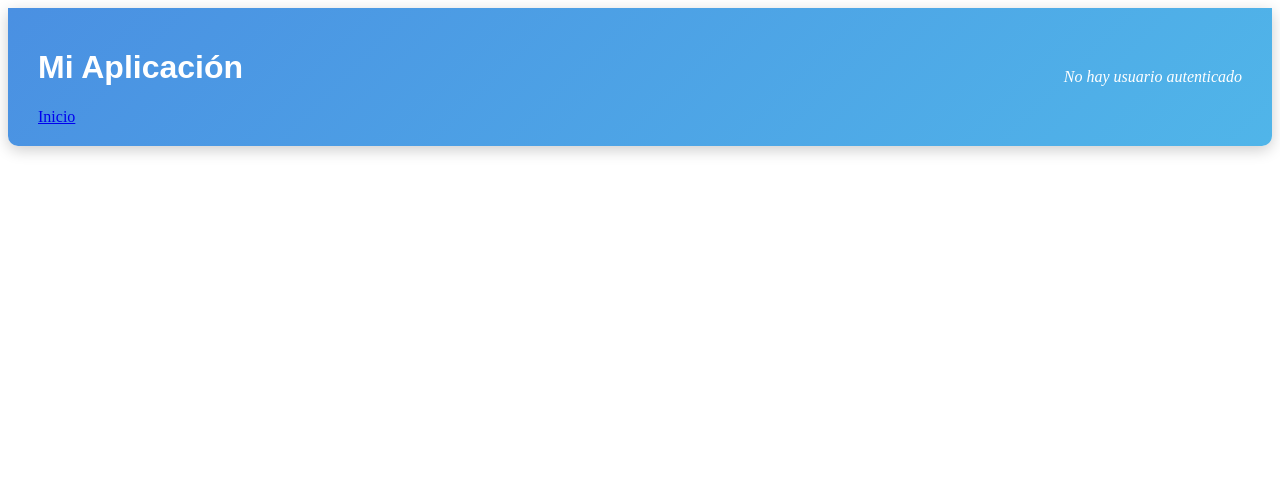
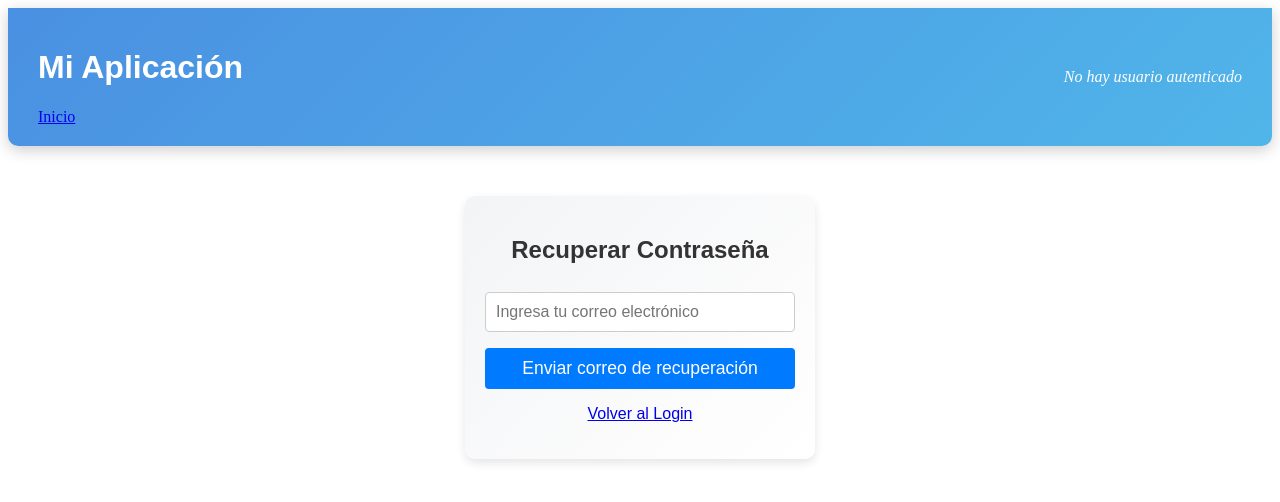
Before and after one commit to Rapa0/blog_de_notas, a React (Vite) app: page /forgot-password in a window 1280 px wide. Shown: the top 502 px of the page. Built offline with nearby package versions, Linux system fonts and the light colour scheme; no server answers.

Commit message:
Recuperacion de password
Ahora se puede recuperar contraseña

```diff
--- a/src/App.tsx
+++ b/src/App.tsx
@@ -6,6 +6,7 @@ import Home from "./pages/Home";
 import Notas from "./pages/Notas";
 import Login from "./pages/Login";
 import Registro from "./pages/Registro";
+import ForgotPassword from "./pages/ForgotPassword";  // Nuevo import
 import { useContext } from "react";
 import { AuthContext } from "./context/AuthContext";
 import type { JSX } from "react";
@@ -35,6 +36,15 @@ function App() {
               }
             />
             <Route path="/registro" element={<Registro />} />
+            {/* Nueva ruta para recuperar contraseñas mediante pregunta secreta */}
+            <Route
+              path="/forgot-password"
+              element={
+                <PublicRoute>
+                  <ForgotPassword />
+                </PublicRoute>
+              }
+            />
           </Routes>
         </BrowserRouter>
       </NotasProvider>
--- /dev/null
+++ b/src/pages/ForgotPassword.css
@@ -0,0 +1,68 @@
+.forgot-password-container {
+    width: 350px;
+    margin: 50px auto;
+    padding: 20px;
+    background: linear-gradient(135deg, #f3f4f6, #ffffff);
+    border-radius: 10px;
+    box-shadow: 0px 4px 10px rgba(0, 0, 0, 0.1);
+    text-align: center;
+    animation: fadeIn 0.5s ease-out;
+    font-family: 'Poppins', sans-serif;
+  }
+
+  @keyframes fadeIn {
+    from {
+      opacity: 0;
+      transform: translateY(20px);
+    }
+    to {
+      opacity: 1;
+      transform: translateY(0);
+    }
+  }
+
+  .forgot-password-container h2 {
+    margin-bottom: 20px;
+    color: #333;
+  }
+
+  .forgot-password-container form {
+    display: flex;
+    flex-direction: column;
+  }
+
+  .forgot-password-container input {
+    width: 100%;
+    padding: 10px;
+    margin: 8px 0;
+    border: 1px solid #ccc;
+    border-radius: 4px;
+    font-size: 1rem;
+  }
+
+  .forgot-password-container button {
+    padding: 10px;
+    margin-top: 8px;
+    font-size: 1.1rem;
+    border: none;
+    border-radius: 4px;
+    background-color: #007bff;
+    color: #fff;
+    cursor: pointer;
+    transition: background-color 0.3s ease, transform 0.2s ease;
+  }
+
+  .forgot-password-container button:hover {
+    background-color: #0056b3;
+    transform: scale(1.03);
+  }
+
+  .success {
+    color: green;
+    margin-bottom: 10px;
+  }
+
+  .error {
+    color: red;
+    margin-bottom: 10px;
+  }
--- /dev/null
+++ b/src/pages/ForgotPassword.tsx
@@ -0,0 +1,56 @@
+import React, { useState } from "react";
+import { getAuth, sendPasswordResetEmail } from "firebase/auth";
+import { Link } from "react-router-dom";
+import "./ForgotPassword.css";
+
+export default function ForgotPassword() {
+  const [email, setEmail] = useState("");
+  const [message, setMessage] = useState("");
+  const [errorMsg, setErrorMsg] = useState("");
+  const [isLoading, setIsLoading] = useState(false);
+
+  const auth = getAuth(); // Obtiene la instancia de Firebase Auth
+
+  const handleResetPassword = async (e: React.FormEvent<HTMLFormElement>) => {
+    e.preventDefault();
+    setMessage("");
+    setErrorMsg("");
+    setIsLoading(true);
+    try {
+      // Envía el correo de restablecimiento de contraseña
+      await sendPasswordResetEmail(auth, email);
+      setMessage("Se ha enviado un correo para restablecer tu contraseña.");
+    } catch (error: unknown) {
+      if (error instanceof Error) {
+        setErrorMsg(error.message);
+      } else {
+        setErrorMsg("Error desconocido.");
+      }
+    } finally {
+      setIsLoading(false);
+    }
+  };
+
+  return (
+    <div className="forgot-password-container">
+      <h2>Recuperar Contraseña</h2>
+      {message && <p className="success">{message}</p>}
+      {errorMsg && <p className="error">{errorMsg}</p>}
+      <form onSubmit={handleResetPassword}>
+        <input
+          type="email"
+          placeholder="Ingresa tu correo electrónico"
+          value={email}
+          onChange={(e) => setEmail(e.target.value)}
+          required
+        />
+        <button type="submit" disabled={isLoading}>
+          {isLoading ? "Enviando..." : "Enviar correo de recuperación"}
+        </button>
+      </form>
+      <p>
+        <Link to="/login">Volver al Login</Link>
+      </p>
+    </div>
+  );
+}
--- a/src/pages/Login.tsx
+++ b/src/pages/Login.tsx
@@ -9,7 +9,6 @@ export default function Login() {
   const [password, setPassword] = useState("");
   const [errorMsg, setErrorMsg] = useState("");
 
-  // Validación simple del formato del email
   const isValidEmail = (email: string) => /\S+@\S+\.\S+/.test(email);
 
   const handleLogin = async (e: React.FormEvent<HTMLFormElement>) => {
@@ -29,12 +28,11 @@ export default function Login() {
     try {
       await login(email, password);
     } catch (error: unknown) {
-      const message =
-        error instanceof Error
-          ? error.message
-          : "Error al iniciar sesión. Verifica tus credenciales.";
-      setErrorMsg(message);
-      console.error("Error en handleLogin:", error);
+      if (error instanceof Error) {
+        setErrorMsg(error.message);
+      } else {
+        setErrorMsg("Error desconocido al iniciar sesión.");
+      }
     }
   };
 
@@ -63,6 +61,10 @@ export default function Login() {
         <p>
           ¿No tienes cuenta? <Link to="/registro">Regístrate aquí</Link>
         </p>
+        {/* Aquí agregamos el enlace para recuperar la contraseña */}
+        <p>
+          <Link to="/forgot-password">Olvidé mi contraseña</Link>
+        </p>
       </div>
     </div>
   );
```
